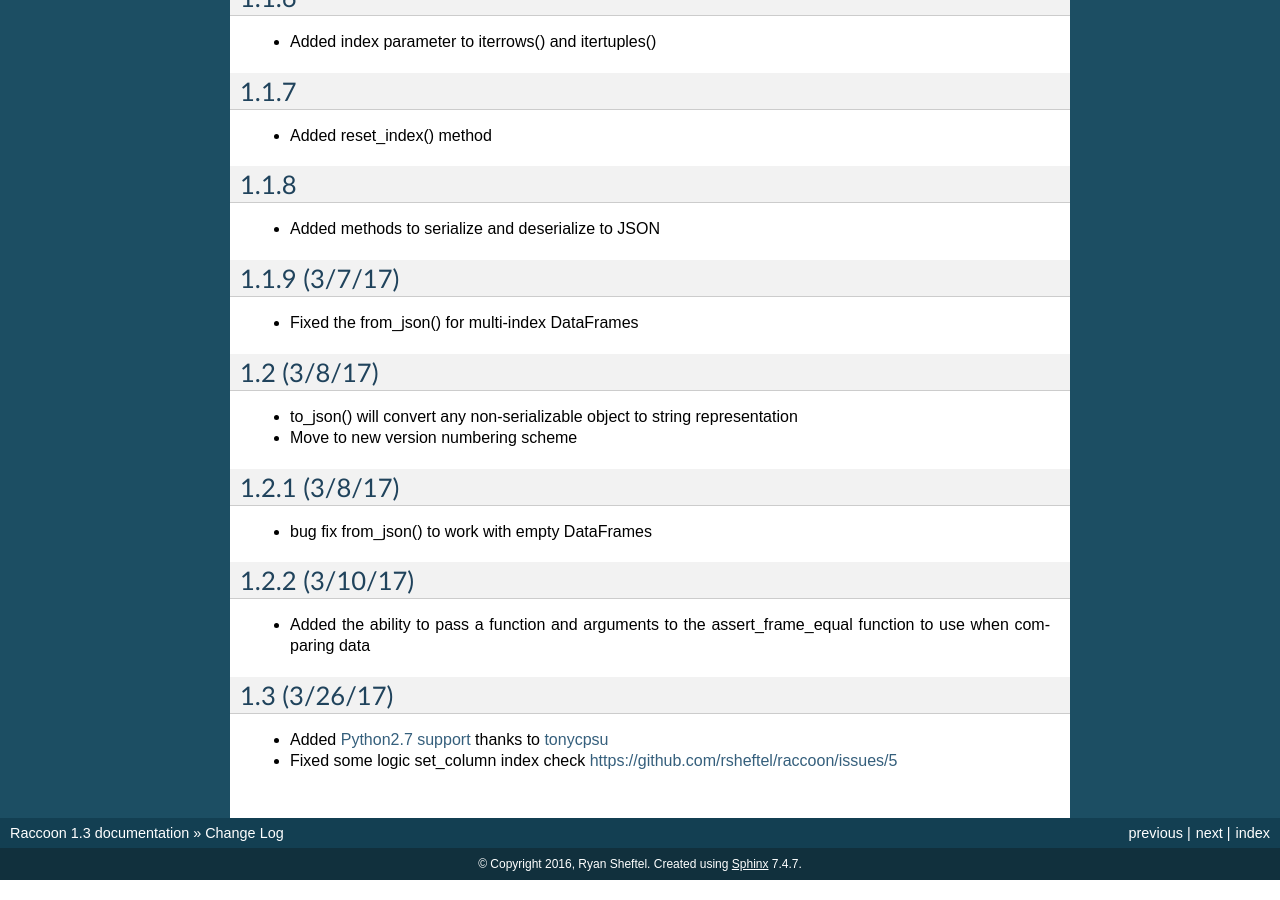
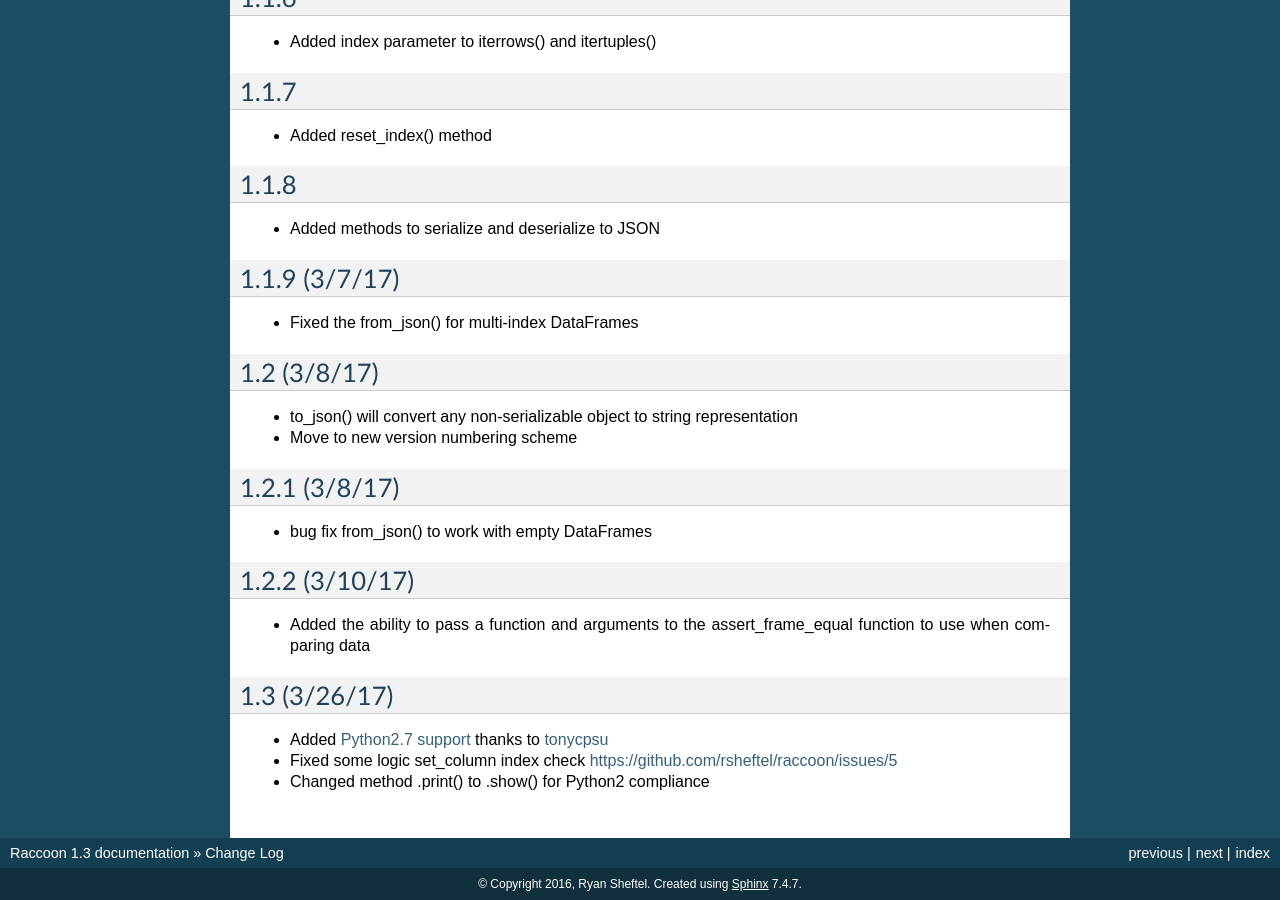
Before and after one commit to rsheftel/raccoon, a Sphinx documentation site: the page built from docs/change_log.rst, in a window 1280 px wide and 900 px high, scrolled down 1034 px. Built offline with Sphinx 7.4.7, drawn with Linux system fonts in a browser that asks for light colours.

Commit message:
Updated docs

```diff
--- a/docs/change_log.rst
+++ b/docs/change_log.rst
@@ -73,3 +73,4 @@ Change Log
 ~~~~~~~~~~~~~
 - Added `Python2.7 support <https://github.com/rsheftel/raccoon/pull/4>`_  thanks to `tonycpsu <https://github.com/tonycpsu>`_
 - Fixed some logic set_column index check https://github.com/rsheftel/raccoon/issues/5
+- Changed method .print() to .show() for Python2 compliance
```
